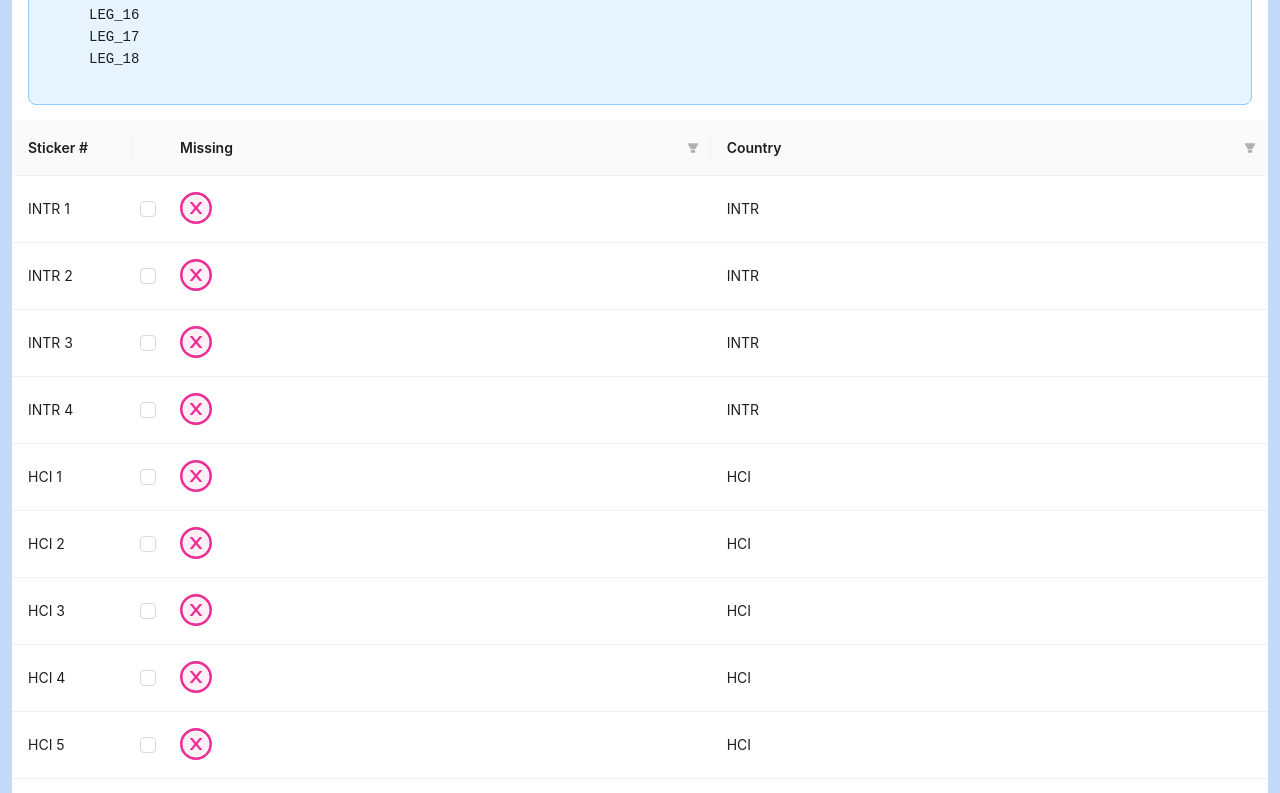
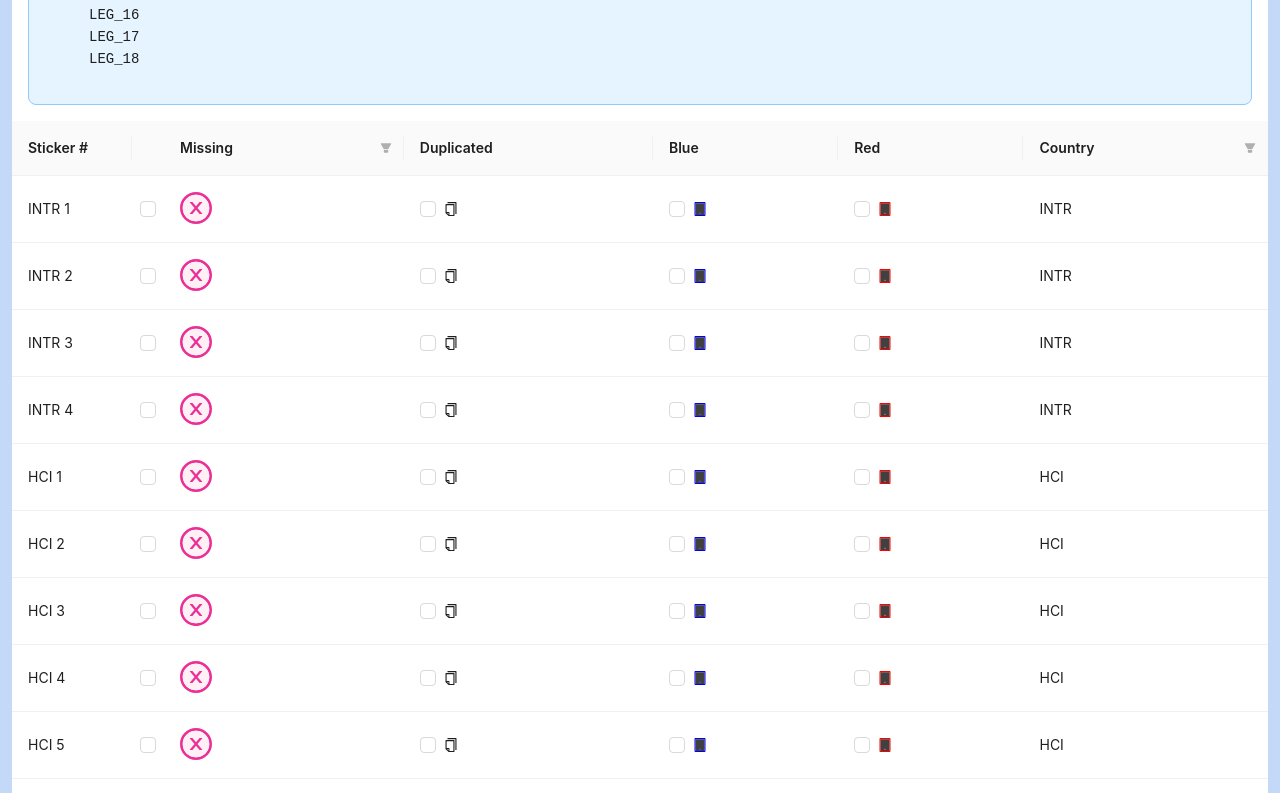
Before and after one commit to matoslucas/copa-america-2024, a React (Create React App) app: page / in a window 1280 px wide. Shown: the part 9540-10333 px from the top of the page. Built offline with nearby package versions, Linux system fonts and the light colour scheme.

Commit message:
Add Duplicated Blue and Red

```diff
--- a/src/App.tsx
+++ b/src/App.tsx
@@ -2,11 +2,8 @@ import React, { useState } from "react";
 import "./index.css";
 import getUnicodeFlagIcon from "country-flag-icons/unicode";
 import {
-  Space,
   Table,
   Switch,
-  TablePaginationConfig,
-  CheckboxProps,
   Breadcrumb,
   Menu,
   Layout,
@@ -14,12 +11,16 @@ import {
   ConfigProvider,
   Button,
   Alert,
+  Checkbox,
+  CheckboxProps,
 } from "antd";
 import {
   MoonOutlined,
   SunOutlined,
   CheckCircleTwoTone,
   CloseCircleTwoTone,
+  TabletTwoTone,
+  CopyOutlined,
 } from "@ant-design/icons";
 import type { TableProps } from "antd";
 import { TableRowSelection } from "antd/es/table/interface";
@@ -30,6 +31,9 @@ interface DataType {
   missing: boolean;
   number: number;
   country: string;
+  duplicated: boolean;
+  red: boolean;
+  blue: boolean;
 }
 
 const App: React.FC = () => {
@@ -92,6 +96,21 @@ const App: React.FC = () => {
     { text: "Collected", value: false },
     { text: "Missing", value: true },
   ];
+
+  const onChange = (
+    stiker: DataType,
+    key: "red" | "blue" | "duplicated",
+    value: boolean
+  ) => {
+    const updated = stickers.map((s) => {
+      if (s.country === stiker.country && s.number === stiker.number) {
+        s[key] = value;
+      }
+      return s;
+    });
+
+    localStorage.setItem("album", JSON.stringify(updated));
+  };
 
   const columns: TableProps<DataType>["columns"] = [
     {
@@ -121,6 +140,54 @@ const App: React.FC = () => {
       onFilter: (value, record) => record.missing === value,
     },
     {
+      title: "Duplicated",
+      dataIndex: "duplicated",
+      key: "duplicated",
+      render: (_, record) => {
+        const { blue } = record;
+        return (
+          <Checkbox
+            defaultChecked={blue}
+            onChange={(e) => onChange(record, "duplicated", e.target.checked)}
+          >
+            <CopyOutlined />
+          </Checkbox>
+        );
+      },
+    },
+    {
+      title: "Blue",
+      dataIndex: "blue",
+      key: "blue",
+      render: (_, record) => {
+        const { blue } = record;
+        return (
+          <Checkbox
+            defaultChecked={blue}
+            onChange={(e) => onChange(record, "blue", e.target.checked)}
+          >
+            <TabletTwoTone twoToneColor="blue" />
+          </Checkbox>
+        );
+      },
+    },
+    {
+      title: "Red",
+      dataIndex: "red",
+      key: "red",
+      render: (_, record) => {
+        const { red } = record;
+        return (
+          <Checkbox
+            defaultChecked={red}
+            onChange={(e) => onChange(record, "red", e.target.checked)}
+          >
+            <TabletTwoTone twoToneColor="red" />
+          </Checkbox>
+        );
+      },
+    },
+    {
       title: "Country",
       dataIndex: "country",
       key: "country",
@@ -2277,7 +2344,14 @@ const App: React.FC = () => {
         number: 18,
         missing: true,
       },
-    ];
+    ].map((s) => {
+      const n = s as DataType;
+
+      n.duplicated = false;
+      n.red = false;
+      n.blue = false;
+      return n;
+    });
     localStorage.setItem("album", JSON.stringify(album));
     return album;
   };
@@ -2296,10 +2370,27 @@ const App: React.FC = () => {
     setStickers(stickers);
   };
 
+  const validateAlbum = (stickers: DataType[]) => {
+    return stickers.map((s) => {
+      if (!s["duplicated"]) {
+        s.duplicated = false;
+      }
+      if (!s["red"]) {
+        s.red = false;
+      }
+
+      if (!s["blue"]) {
+        s.blue = false;
+      }
+
+      return s;
+    });
+  };
+
   React.useEffect(() => {
     const result = localStorage.getItem("album");
     if (result) {
-      loadAlbum(JSON.parse(result));
+      loadAlbum(validateAlbum(JSON.parse(result)));
     } else {
       loadAlbum(createAlbum());
     }
```
